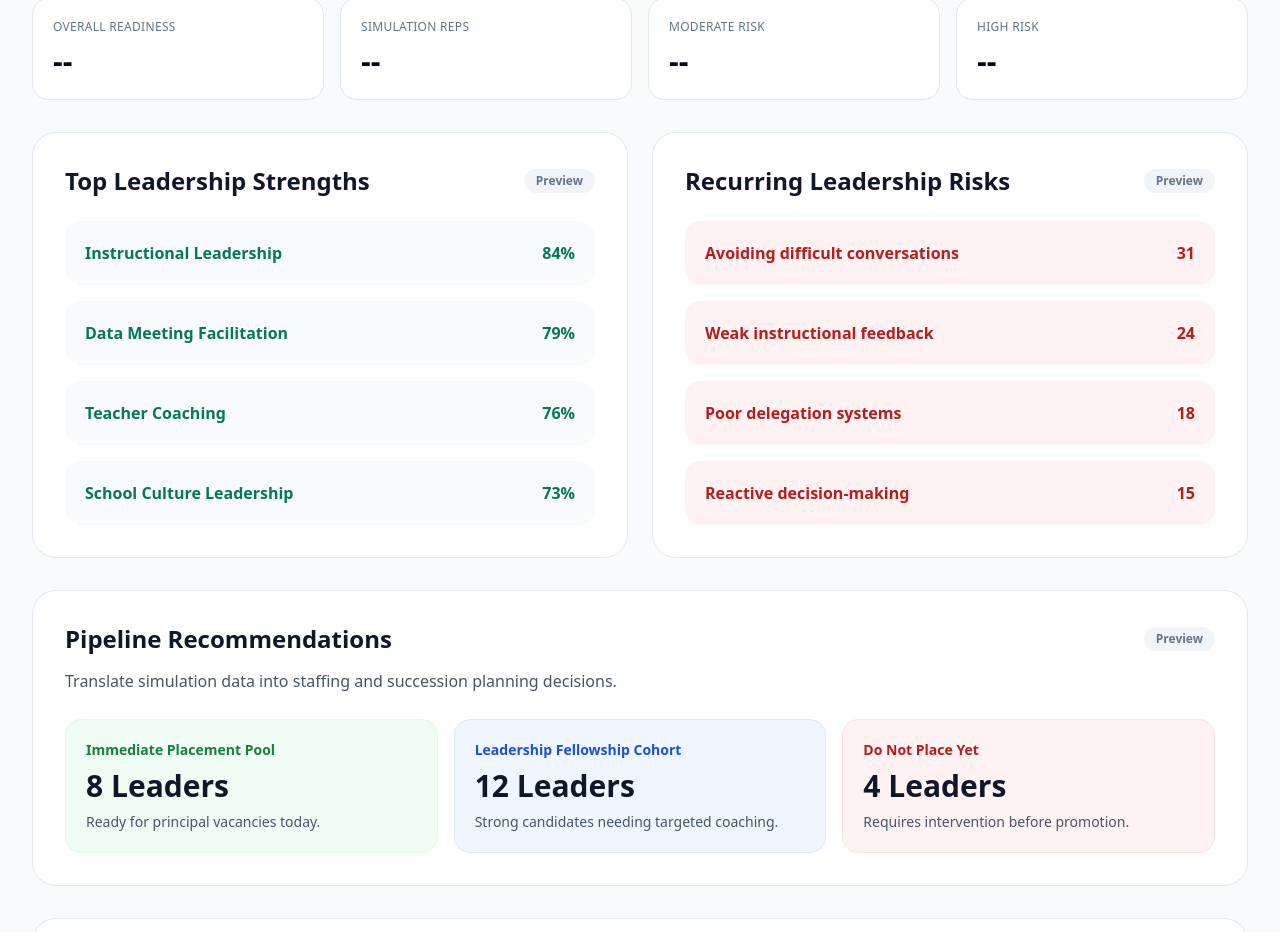
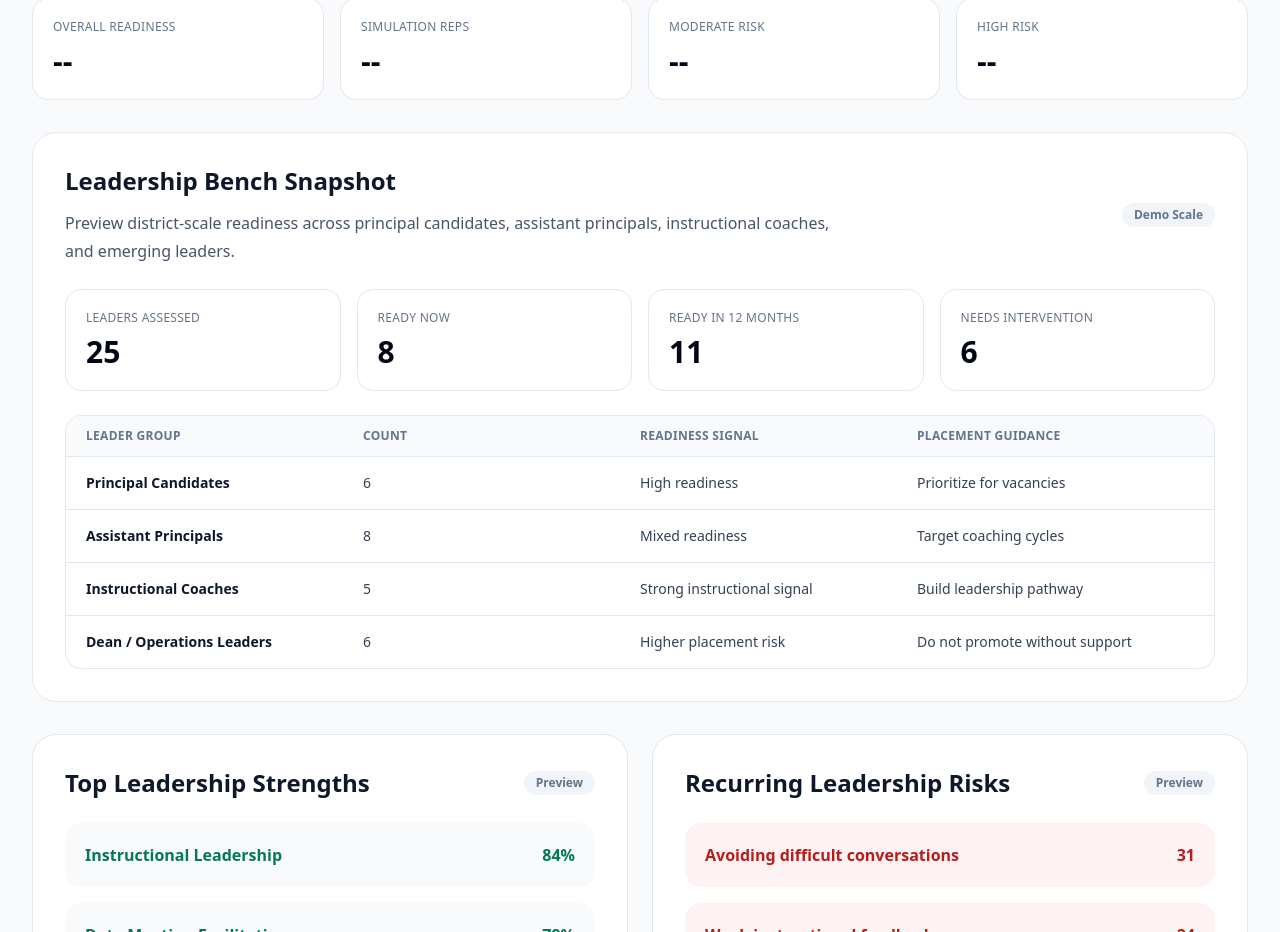
Before and after one commit to jmarc296-jpg/instructional-leadership-practice, a Next.js app: page /district in a window 1280 px wide. Shown: the part 794-1726 px from the top of the page. Built offline with nearby package versions, Linux system fonts and the light colour scheme.

Commit message:
Add enterprise leadership bench snapshot

```diff
--- a/app/district/page.tsx
+++ b/app/district/page.tsx
@@ -113,6 +113,69 @@ export default function DistrictPage() {
           <Metric label="Simulation Reps" value={hasData ? `${summary.total}` : "--"} />
           <Metric label="Moderate Risk" value={hasData ? `${summary.moderateRisk}` : "--"} />
           <Metric label="High Risk" value={hasData ? `${summary.highRisk}` : "--"} />
+        </section>
+
+        <section className="rounded-3xl bg-white p-8 border border-slate-200">
+          <div className="flex items-center justify-between gap-4">
+            <div>
+              <h2 className="text-2xl font-semibold text-slate-900">
+                Leadership Bench Snapshot
+              </h2>
+              <p className="mt-3 max-w-3xl leading-7 text-slate-600">
+                Preview district-scale readiness across principal candidates, assistant principals, instructional coaches, and emerging leaders.
+              </p>
+            </div>
+
+            {!hasData && (
+              <span className="rounded-full bg-slate-100 px-3 py-1 text-xs font-semibold text-slate-500">
+                Demo Scale
+              </span>
+            )}
+          </div>
+
+          <div className="mt-6 grid gap-4 md:grid-cols-4">
+            <Metric label="Leaders Assessed" value="25" />
+            <Metric label="Ready Now" value="8" />
+            <Metric label="Ready in 12 Months" value="11" />
+            <Metric label="Needs Intervention" value="6" />
+          </div>
+
+          <div className="mt-6 overflow-hidden rounded-2xl border border-slate-200">
+            <div className="grid grid-cols-4 bg-slate-50 px-5 py-3 text-xs font-semibold uppercase tracking-wide text-slate-500">
+              <div>Leader Group</div>
+              <div>Count</div>
+              <div>Readiness Signal</div>
+              <div>Placement Guidance</div>
+            </div>
+
+            <div className="grid grid-cols-4 px-5 py-4 text-sm text-slate-700 border-t border-slate-200">
+              <div className="font-semibold text-slate-900">Principal Candidates</div>
+              <div>6</div>
+              <div>High readiness</div>
+              <div>Prioritize for vacancies</div>
+            </div>
+
+            <div className="grid grid-cols-4 px-5 py-4 text-sm text-slate-700 border-t border-slate-200">
+              <div className="font-semibold text-slate-900">Assistant Principals</div>
+              <div>8</div>
+              <div>Mixed readiness</div>
+              <div>Target coaching cycles</div>
+            </div>
+
+            <div className="grid grid-cols-4 px-5 py-4 text-sm text-slate-700 border-t border-slate-200">
+              <div className="font-semibold text-slate-900">Instructional Coaches</div>
+              <div>5</div>
+              <div>Strong instructional signal</div>
+              <div>Build leadership pathway</div>
+            </div>
+
+            <div className="grid grid-cols-4 px-5 py-4 text-sm text-slate-700 border-t border-slate-200">
+              <div className="font-semibold text-slate-900">Dean / Operations Leaders</div>
+              <div>6</div>
+              <div>Higher placement risk</div>
+              <div>Do not promote without support</div>
+            </div>
+          </div>
         </section>
 
         <section className="grid gap-6 lg:grid-cols-2">
```
